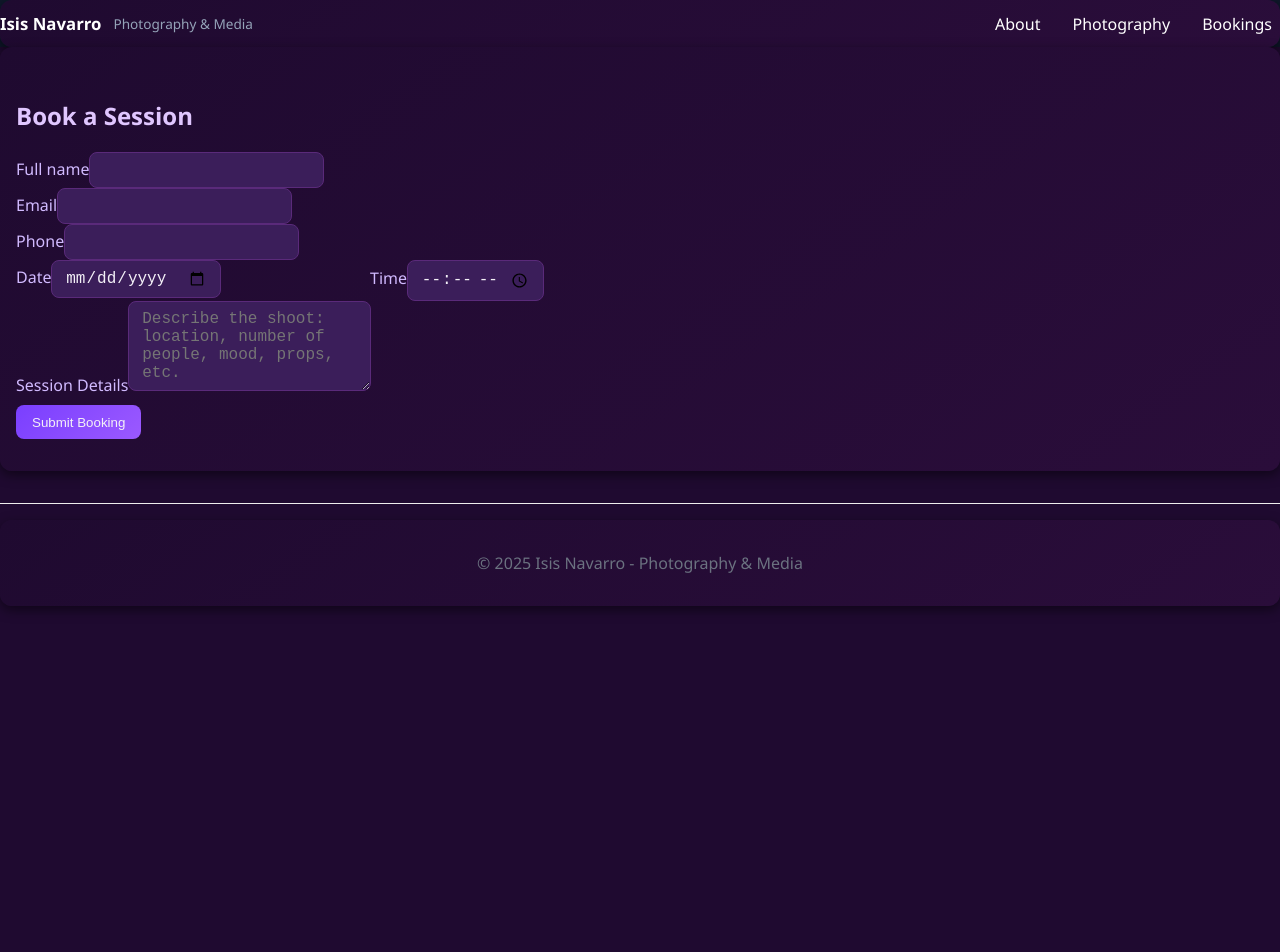
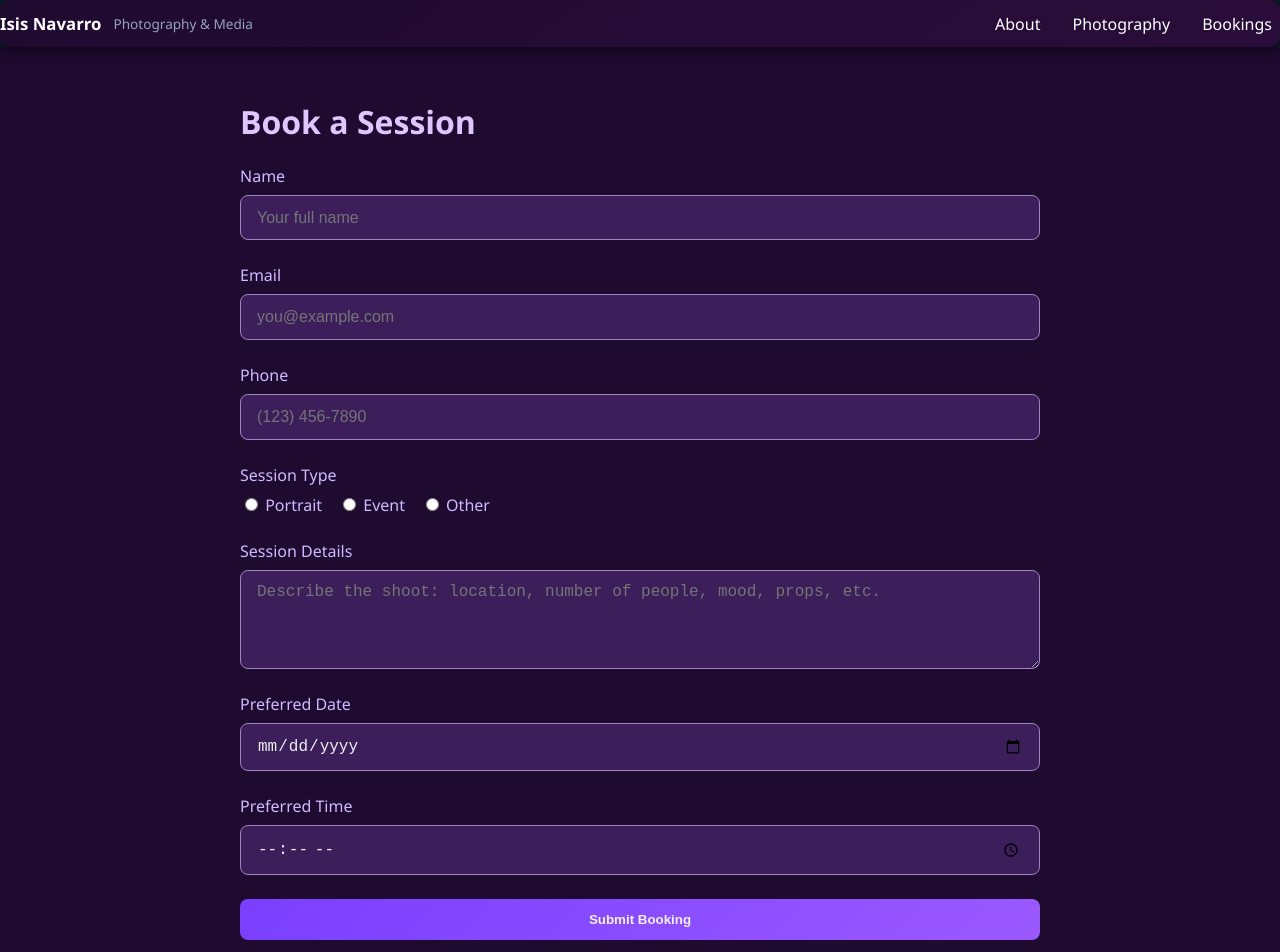
Before and after one commit to IsisXN/ITMD-543-Final-, a Vue app in the folder my-vue-project/: page /bookings in a window 1280 px wide. Shown: the top 952 px of the page. Before the commit the page ends 800 px from the top, so only its background shows below. Built offline with nearby package versions, Linux system fonts and the light colour scheme.

Commit message:
Update Bookings.vue

```diff
--- a/my-vue-project/src/pages/Bookings.vue
+++ b/my-vue-project/src/pages/Bookings.vue
@@ -1,92 +1,145 @@
 <template>
-  <section class="container" style="padding:2rem 1rem;">
+  <div class="page-container">
     <h1>Book a Session</h1>
 
-    <form @submit.prevent="submit" novalidate style="max-width:700px;margin-top:1rem;">
-
-      <div>
-        <label>Full name</label>
-        <input v-model="form.name" required />
+    <form @submit.prevent="submitForm" class="bookings-form">
+      <!-- Name -->
+      <div class="form-group">
+        <label for="name">Name</label>
+        <input id="name" type="text" v-model="form.name" placeholder="Your full name" />
       </div>
 
-      <div>
-        <label>Email</label>
-        <input type="email" v-model="form.email" required />
+      <!-- Email -->
+      <div class="form-group">
+        <label for="email">Email</label>
+        <input id="email" type="email" v-model="form.email" placeholder="you@example.com" />
       </div>
 
-      <div>
-        <label>Phone</label>
-        <input type="tel" v-model="form.phone" />
+      <!-- Phone -->
+      <div class="form-group">
+        <label for="phone">Phone</label>
+        <input id="phone" type="tel" v-model="form.phone" placeholder="(123) 456-7890" />
       </div>
 
-      <div style="display:flex; gap:.5rem;">
-        <div style="flex:1;">
-          <label>Date</label>
-          <input type="date" v-model="form.date" :min="today" required />
-        </div>
-        <div style="flex:1;">
-          <label>Time</label>
-          <input type="time" v-model="form.time" required />
+      <!-- Session Type -->
+      <div class="form-group">
+        <label>Session Type</label>
+        <div class="radio-group">
+          <label><input type="radio" value="Portrait" v-model="form.type" /> Portrait</label>
+          <label><input type="radio" value="Event" v-model="form.type" /> Event</label>
+          <label><input type="radio" value="Other" v-model="form.type" /> Other</label>
         </div>
       </div>
 
-      <div>
+      <!-- Session Details -->
+      <div class="form-group">
         <label>Session Details</label>
         <textarea v-model="form.details" rows="4" placeholder="Describe the shoot: location, number of people, mood, props, etc."></textarea>
       </div>
 
-      <div style="margin-top:.6rem;">
-        <button class="btn" type="submit">Submit Booking</button>
+      <!-- Date -->
+      <div class="form-group">
+        <label for="date">Preferred Date</label>
+        <input id="date" type="date" v-model="form.date" />
       </div>
 
-      <div v-if="message" style="margin-top:1rem; color:green;">
-        {{ message }}
+      <!-- Time -->
+      <div class="form-group">
+        <label for="time">Preferred Time</label>
+        <input id="time" type="time" v-model="form.time" />
       </div>
 
+      <button type="submit">Submit Booking</button>
     </form>
-  </section>
+  </div>
 </template>
 
 <script>
-import { ref } from 'vue'
-import { useBookingStore } from '../store/useBookingStore'
-import { formatISO } from 'date-fns'
-
 export default {
-  setup() {
-    const store = useBookingStore()
-    const today = new Date().toISOString().split('T')[0]
-    const form = ref({
-      name: '',
-      email: '',
-      phone: '',
-      date: '',
-      time: '',
-      details: ''
-    })
-    const message = ref('')
-
-    function submit() {
-      if (!form.value.name || !form.value.email || !form.value.date || !form.value.time) {
-        message.value = 'Please fill all required fields (name, email, date, time).'
-        return
+  name: "Bookings",
+  data() {
+    return {
+      form: {
+        name: "",
+        email: "",
+        phone: "",
+        type: "",
+        details: "",
+        date: "",
+        time: ""
       }
-
-      const booking = {
-        id: 'b_' + Date.now(),
-        ...form.value,
-        createdAt: formatISO(new Date())
-      }
-
-      store.addBooking(booking)
-
-      message.value = 'Thanks! Your booking request has been saved. I will contact you soon.'
-      form.value = { name:'', email:'', phone:'', date:'', time:'', details:'' }
+    };
+  },
+  methods: {
+    submitForm() {
+      alert(`Booking submitted for ${this.form.name} on ${this.form.date} at ${this.form.time}!`);
+      // Reset form
+      this.form = {
+        name: "",
+        email: "",
+        phone: "",
+        type: "",
+        details: "",
+        date: "",
+        time: ""
+      };
     }
-
-    return { form, submit, message, today }
   }
-}
+};
 </script>
 
-<style scoped></style>
+<style scoped>
+.page-container {
+  max-width: 800px;
+  margin: 0 auto;
+  padding: 2rem;
+  color: #f0f0f0; /* text color for dark theme */
+}
+
+.bookings-form {
+  display: flex;
+  flex-direction: column;
+  gap: 1.5rem;
+}
+
+.form-group {
+  display: flex;
+  flex-direction: column;
+  gap: 0.5rem;
+}
+
+.radio-group {
+  display: flex;
+  gap: 1rem;
+}
+
+.bookings-form input,
+.bookings-form textarea {
+  padding: 0.8rem 1rem;
+  border-radius: 8px;
+  border: 1px solid #a084c2;
+  background-color: #3b1e5a;
+  color: #f0f0f0;
+}
+
+.bookings-form input:focus,
+.bookings-form textarea:focus {
+  border-color: #7b3fa6;
+  outline: none;
+  box-shadow: 0 0 6px #7b3fa6;
+}
+
+.bookings-form button {
+  padding: 0.8rem 1.5rem;
+  border-radius: 8px;
+  background-color: #7b3fa6;
+  color: #f0f0f0;
+  font-weight: bold;
+  cursor: pointer;
+  border: none;
+}
+
+.bookings-form button:hover {
+  background-color: #9b5fc0;
+}
+</style>
```
